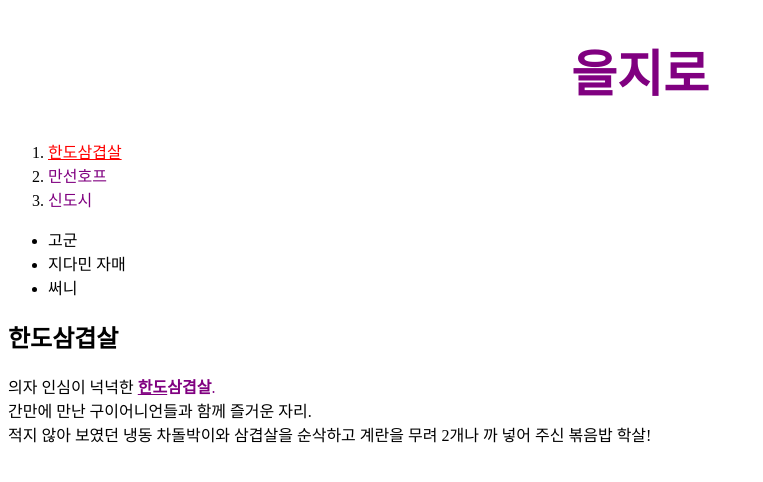
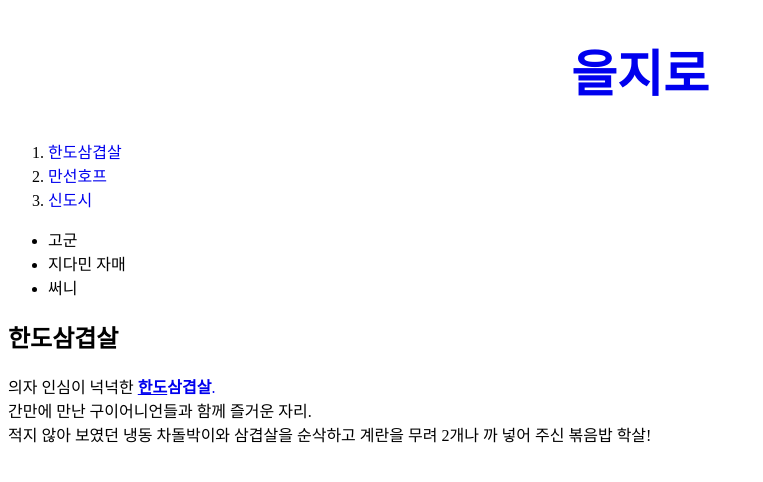
Before and after one commit to jinko0109/web1, a plain HTML site: page 1.html in a window 1280 px wide. Shown: the whole page, without its empty margins (0-763 px from the left). Drawn offline with Linux system fonts and the light colour scheme.

Commit message:
Add files via upload

```diff
--- a/1.html
+++ b/1.html
@@ -13,7 +13,6 @@
   </script>
   <style>
     a {
-      color: purple;
       text-decoration: none;
     }
     h1 {
@@ -25,7 +24,7 @@
 <body>
   <h1><a href="index.html">을지로</a></h1>
   <ol>
-    <li><a href="1.html" style="color:red;text-decoration:underline">한도삼겹살</a></li>
+    <li><a href="1.html">한도삼겹살</a></li>
     <li><a href="2.html">만선호프</a></li>
     <li><a href="3.html">신도시</a></li>
   </ol>
```
